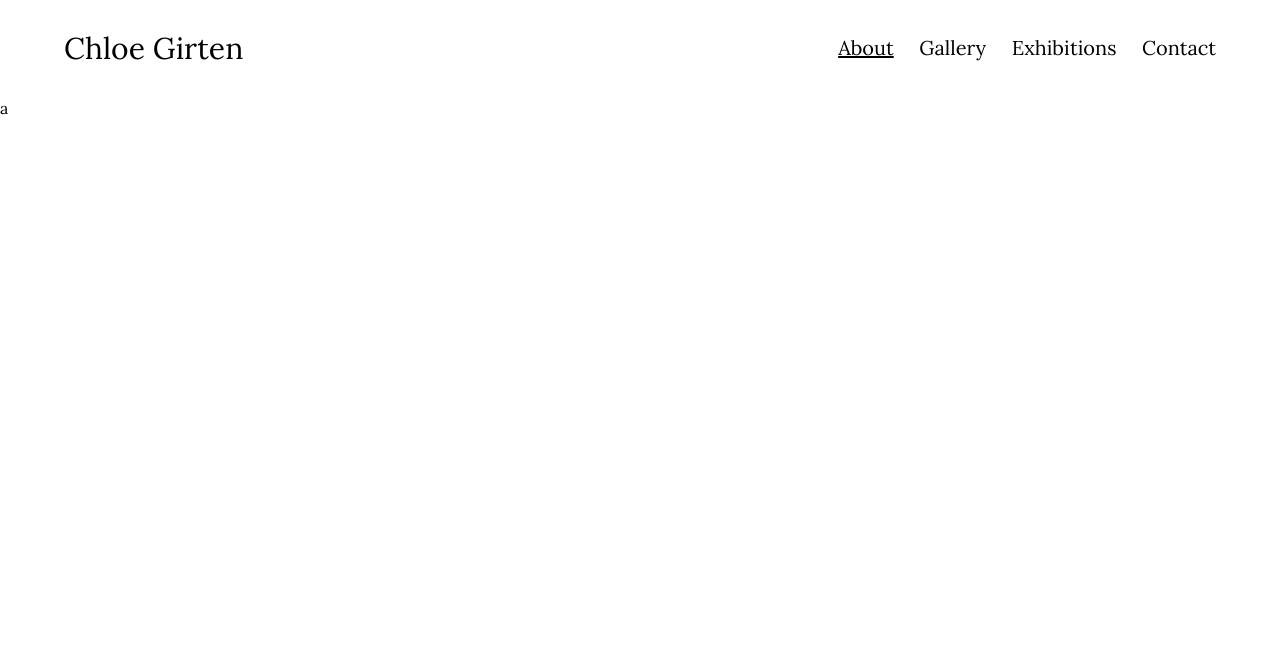
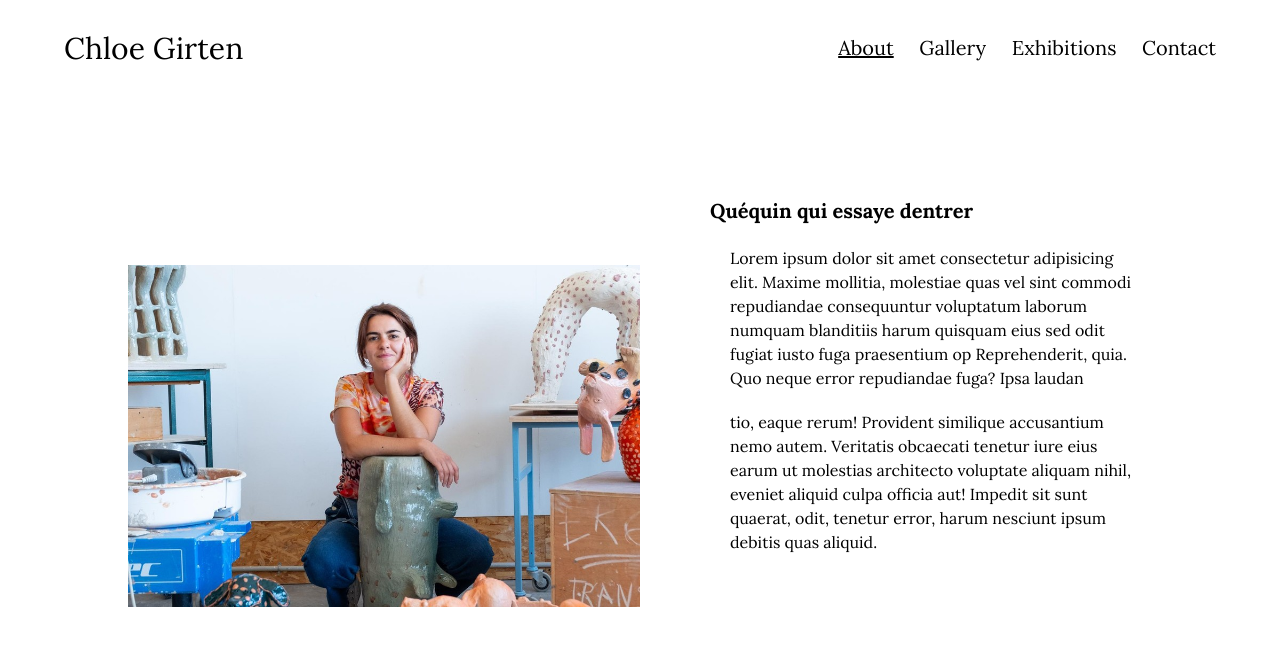
Before and after one commit to zax-pfe/Chloe-Next, a Next.js app: page /about in a window 1280 px wide. Shown: the top 646 px of the page. Built offline with nearby package versions, Linux system fonts and the light colour scheme.

Commit message:
about added

```diff
--- a/src/app/about/page.tsx
+++ b/src/app/about/page.tsx
@@ -1,6 +1,8 @@
 "use client";
 import Image from "next/image";
 import { motion } from "framer-motion";
+import aboutImage from "../../assets/about/aboutImage.jpg";
+import "@/styles/about.css";
 
 export default function AboutPage() {
   return (
@@ -10,7 +12,31 @@ export default function AboutPage() {
       transition={{ duration: 0.3 }}
       className="about-container"
     >
-      a
+      <Image
+        className="image-about"
+        src={aboutImage}
+        alt="chloe la plus canon "
+      />
+
+      <div className="description-about">
+        <h1>Quéquin qui essaye dentrer</h1>
+
+        <p>
+          Lorem ipsum dolor sit amet consectetur adipisicing elit. Maxime
+          mollitia, molestiae quas vel sint commodi repudiandae consequuntur
+          voluptatum laborum numquam blanditiis harum quisquam eius sed odit
+          fugiat iusto fuga praesentium op Reprehenderit, quia. Quo neque error
+          repudiandae fuga? Ipsa laudan
+        </p>
+
+        <p>
+          tio, eaque rerum! Provident similique accusantium nemo autem.
+          Veritatis obcaecati tenetur iure eius earum ut molestias architecto
+          voluptate aliquam nihil, eveniet aliquid culpa officia aut! Impedit
+          sit sunt quaerat, odit, tenetur error, harum nesciunt ipsum debitis
+          quas aliquid.
+        </p>
+      </div>
     </motion.div>
   );
 }
--- /dev/null
+++ b/src/styles/about.css
@@ -0,0 +1,28 @@
+.about-container {
+  display: flex;
+  margin: 10vh 10vw 10vh 10vw;
+  gap: 50px;
+  height: 65vh;
+}
+
+.image-about {
+  height: 100%;
+  width: 100%;
+  object-fit: contain;
+  max-width: 40vw;
+  /* border-radius: 15vh; */
+}
+
+.description-about {
+  padding: 20px;
+}
+
+h1 {
+  font-weight: bold;
+  font-size: 20px;
+}
+
+p {
+  margin-top: 20px;
+  padding-left: 20px;
+}
```
Also changed, not shown: src/assets/about/aboutImage.jpg (added).
